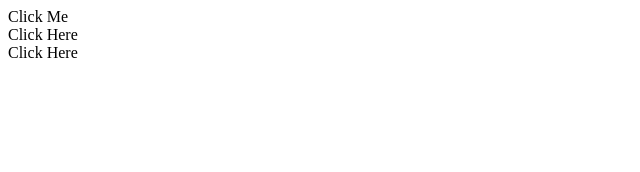
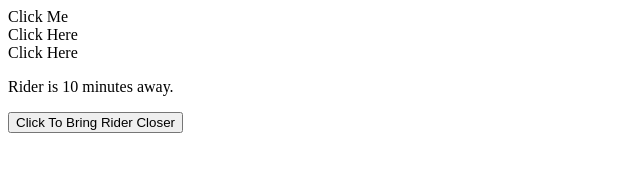
Before and after one commit to wamikabro/javascript-practice-code, a plain HTML site: page ARIA.html in a window 1280 px wide. Shown: the whole page, without its empty margins (0-640 px from the left). Drawn offline with Linux system fonts and the light colour scheme.

Commit message:
aria live

```diff
--- a/ARIA.html
+++ b/ARIA.html
@@ -29,6 +29,16 @@
         aria labelled by</div>
 
     <div role="button" aria-labelledby="idOfLabel" aria-describedby="idOfDescription" onclick="clicked">Click Here</div>
+
+    <p aria-live="assertive">Rider is 10 minutes away.</p>
+
+    <button aria-label="Click to bring rider closer" onclick="changeP()">Click To Bring Rider Closer</button>
+
 </body>
+<script>
+    function changeP() {
+        document.getElementsByTagName("p")[0].innerText = "The rider is 5 minutes away.";
+    }
+</script>
 
 </html>
```
